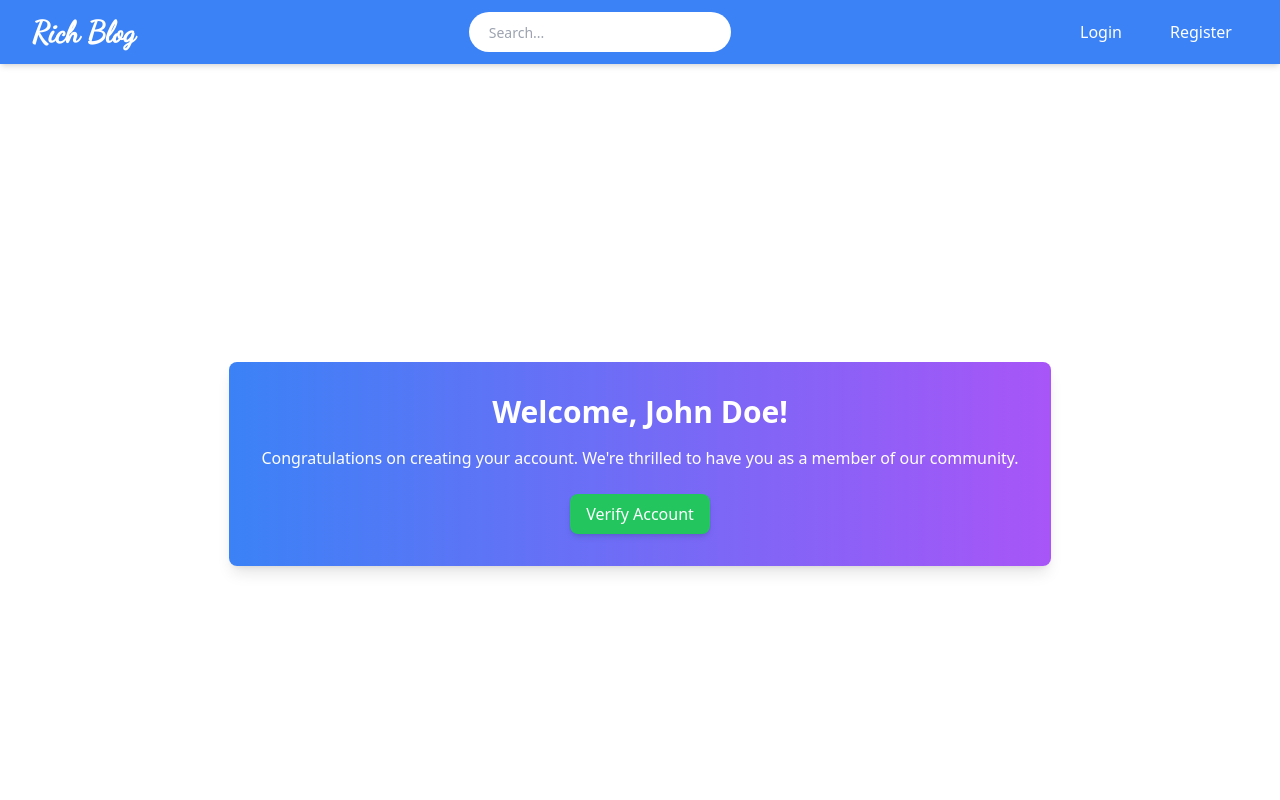
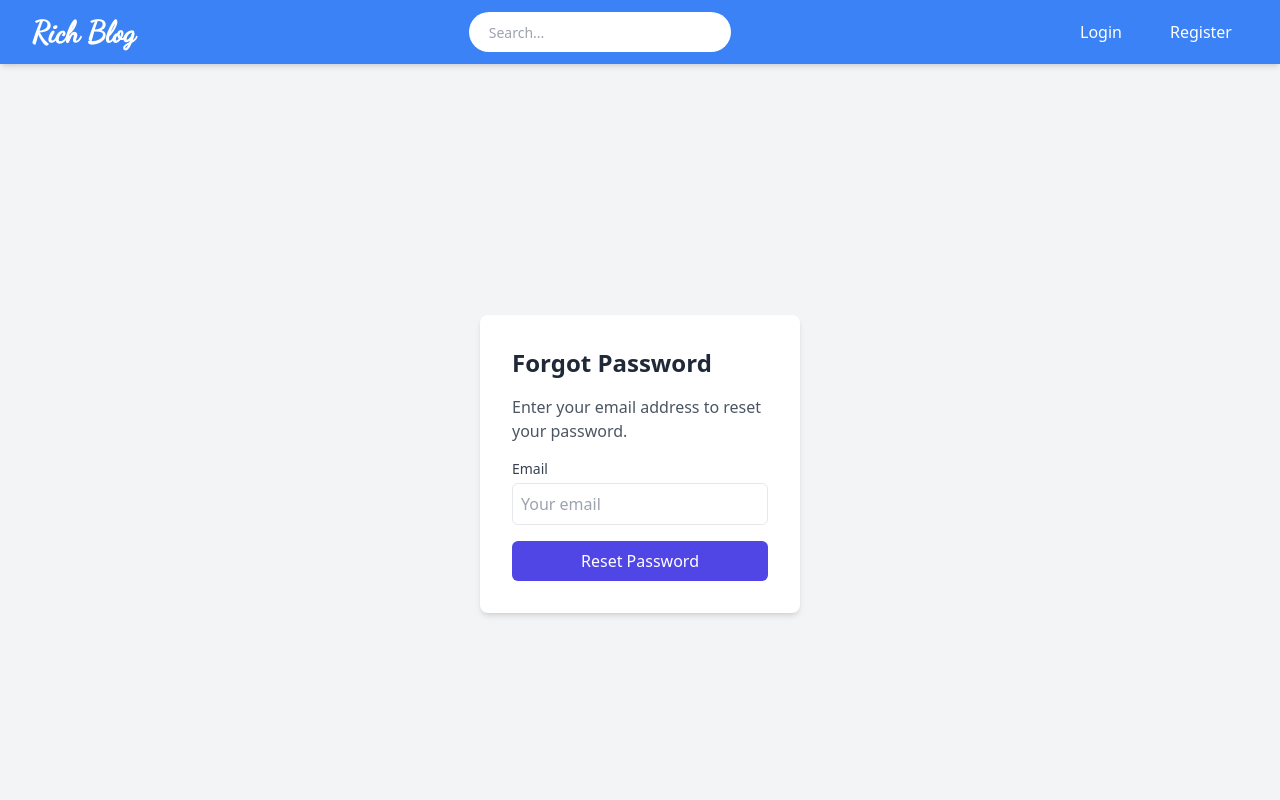
Before and after one commit to dev-moinislam/richBlogFrontend, a React (Vite) app: page / in a window 1280 px wide. Shown: the top 800 px of the page. Built offline with nearby package versions, Linux system fonts and the light colour scheme.

Commit message:
login-register fixed

```diff
--- a/src/common/PageRender.tsx
+++ b/src/common/PageRender.tsx
@@ -9,7 +9,7 @@ import Home from '../pages'
 
 const generatePage = (name: string) => {
   /* ------------------- dynamic import is asyncronous call ------------------- */
-  const LazyComponent = lazy(() => import(`../pages/${name}`).catch(() => ({ default: NotFound })));
+  const LazyComponent = lazy(() => import(/* @vite-ignore */`../pages/${name}`).catch(() => ({ default: NotFound })));
 
   return (
     <Suspense fallback={<PreLoder/>}>
--- a/src/components/auth/LoginPassword.tsx
+++ b/src/components/auth/LoginPassword.tsx
@@ -46,7 +46,7 @@ import LoginLoader from '../global/LoginLoder';
     useEffect(()=>{
       if(isSuccess){
         toast.success('User successfully Login')
-        dispatch(setUser({name:data.user.name,token:data.access_token}))
+        dispatch(setUser({username:data.user.username,token:data.access_token}))
         navigate('/')
       }
 
--- a/src/components/global/Header.tsx
+++ b/src/components/global/Header.tsx
@@ -1,10 +1,10 @@
 import  { useState,useEffect } from 'react';
 import { RiMenuLine, RiCloseLine } from 'react-icons/ri';
-import { Link, useNavigate } from 'react-router-dom';
+import { Link } from 'react-router-dom';
 import Search from './Search';
 import {  useAppDispatch, useAppSelector } from '../../redux/hooks';
-import { logout, selectAuth, setUser } from '../../redux/state/authSlice';
-import {toast} from 'react-toastify'
+import { selectAuth, setUser } from '../../redux/state/authSlice';
+// import {toast} from 'react-toastify'
 
 const Header = () => {
   const BfLogRegLink=[
@@ -27,10 +27,10 @@ const Header = () => {
   };
 
   /* ------------------------------ set User name state ----------------------------- */
-  const {name}=useAppSelector(selectAuth)
+  const {username}=useAppSelector(selectAuth)
 
   /* --------------------------- import use navigate -------------------------- */
-  const navigate=useNavigate()
+  // const navigate=useNavigate()
   const dispatch=useAppDispatch()
 
 
@@ -40,13 +40,6 @@ const Header = () => {
       dispatch(setUser({...user}))
   },[])
 
-  const handleLogout=()=>{
-    dispatch(logout())
-    toast.success('successfully logout')
-    navigate('/login')
-    setIsOpen(!isOpen);
-
-  }
 
   return (
     <div className="w-full sticky bg-blue-500 shadow-md">
@@ -68,7 +61,7 @@ const Header = () => {
 
           {/* Add navigation items here */}
           {
-            !name && (
+            !username && (
               BfLogRegLink.map((item,index)=>(
                 <Link key={index} to={item.path} className="text-white hover:text-blue-300 px-4 py-2 rounded-md">
                   {item.label}
@@ -79,13 +72,13 @@ const Header = () => {
 
           {/* -------------------------------- Dropdown start-------------------------------- */}
             {
-              name && (
+              username && (
                 <div className="relative inline-block">
               <button
                 className="px-4 py-2 text-white bg-blue-500 rounded hover:bg-blue-600 focus:outline-none"
                 onClick={toggleDropdown}
               >
-                {name}
+                {username}
               </button>
 
               {isOpen && (
@@ -111,28 +104,30 @@ const Header = () => {
               {/* Add sidebar links here */}
               {/* -------------------------------- menu Item ------------------------------- */}
               {
+                !username && (
                   BfLogRegLink.map((item,index)=>(
                     <Link onClick={toggleMenu} key={index} to={item.path} className="text-white hover:text-blue-300 px-4 py-2 rounded-md">
                       {item.label}
                     </Link>
                   ))
+                )
               }
 
               {/* ------------------------------ dropdown item small device start----------------------------- */}
                 {
-                  name && (
+                  username && (
                     <div className="relative inline-block">
                     <button
                       className="px-4 py-2 text-white bg-blue-500 rounded hover:bg-blue-600 focus:outline-none"
                       onClick={toggleDropdown}
                     >
-                      {name}
+                      {username}
                     </button>
 
                     {isOpen && (
                       <div className="absolute top-10 right-3 mt-2 bg-white shadow-lg w-[200]">
                         <Link to='/profile' onClick={toggleMenu} className="block px-4 py-2 text-gray-800 hover:bg-gray-200">Profile</Link>
-                        <Link to='' onClick={handleLogout} className="block px-4 py-2 text-gray-800 hover:bg-gray-200">Logout</Link>
+                        <button className="block px-4 py-2 text-gray-800 hover:bg-gray-200">Logout</button>
                       </div>
                     )}
                   </div>
--- a/src/pages/active/[slug].tsx
+++ b/src/pages/active/[slug].tsx
@@ -7,7 +7,7 @@ import LoginLoader from "../../components/global/LoginLoder";
 
 const ActivationPage = () => {
     const {slug}:IParams=useParams()
-    const [verifyUser,{data,isLoading,isSuccess,isError,error}]=useVerifyUserMutation()
+    const [verifyUser,{isLoading,isSuccess,isError,error}]=useVerifyUserMutation()
 
     /* ------------------------- handle account activate ------------------------ */
     const handleSubmit =async (e:FormSubmit) => {
--- a/src/pages/index.tsx
+++ b/src/pages/index.tsx
@@ -1,17 +1,33 @@
 
 const Home = () => {
   return (
-    <div className="flex justify-center items-center h-screen">
-      <div className="bg-gradient-to-r from-blue-500 to-purple-500 p-8 rounded-lg shadow-lg text-center">
-        <h2 className="text-3xl font-semibold text-white mb-4">Welcome, John Doe!</h2>
-        <p className="text-white mb-6">
-          Congratulations on creating your account. We're thrilled to have you as a member of our community.
-        </p>
-        <button className="bg-green-500 hover:bg-green-600 text-white py-2 px-4 rounded-lg shadow-md">
-          Verify Account
+    <div className="min-h-screen bg-gray-100 flex flex-col justify-center items-center">
+    <div className="bg-white p-8 rounded-lg shadow-md w-80">
+      <h2 className="text-2xl font-semibold mb-4">Forgot Password</h2>
+      <p className="text-gray-600 mb-4">
+        Enter your email address to reset your password.
+      </p>
+      <form>
+        <div className="mb-4">
+          <label htmlFor="email" className="block text-sm font-medium text-gray-700">
+            Email
+          </label>
+          <input
+            type="email"
+            id="email"
+            className="mt-1 p-2 w-full border rounded-md focus:ring focus:ring-indigo-300"
+            placeholder="Your email"
+          />
+        </div>
+        <button
+          type="submit"
+          className="w-full bg-indigo-600 text-white py-2 rounded-md hover:bg-indigo-700"
+        >
+          Reset Password
         </button>
-      </div>
+      </form>
     </div>
+  </div>
   )
 }
 
--- a/src/pages/register.tsx
+++ b/src/pages/register.tsx
@@ -13,7 +13,7 @@ const Registration = () => {
     // const dispatch=useAppDispatch()
 
     /* -------------------- registerUser extract for dispatch ------------------- */
-    const [registerUser,{data,isLoading,isError,isSuccess,error}]=useRegisterUserMutation()
+    const [registerUser,{isLoading,isError,isSuccess,error}]=useRegisterUserMutation()
 
 
    /* --------------------------- handle input change -------------------------- */
--- /dev/null
+++ b/src/pages/reset_password/[slug].tsx
@@ -0,0 +1,34 @@
+
+const ForgotPassword = () => {
+  return (
+    <div className="min-h-screen bg-gray-100 flex flex-col justify-center items-center">
+      <div className="bg-white p-8 rounded-lg shadow-md w-80">
+        <h2 className="text-2xl font-semibold mb-4">Forgot Password</h2>
+        <p className="text-gray-600 mb-4">
+          Enter your email address to reset your password.
+        </p>
+        <form>
+          <div className="mb-4">
+            <label htmlFor="email" className="block text-sm font-medium text-gray-700">
+              Email
+            </label>
+            <input
+              type="email"
+              id="email"
+              className="mt-1 p-2 w-full border rounded-md focus:ring focus:ring-indigo-300"
+              placeholder="Your email"
+            />
+          </div>
+          <button
+            type="submit"
+            className="w-full bg-indigo-600 text-white py-2 rounded-md hover:bg-indigo-700"
+          >
+            Reset Password
+          </button>
+        </form>
+      </div>
+    </div>
+  );
+};
+
+export default ForgotPassword;
--- a/src/redux/api/authApi.ts
+++ b/src/redux/api/authApi.ts
@@ -33,9 +33,18 @@ export const authApi = createApi({
         }
     }
 }),
+getRefreshToken:builder.query({
+    query:(headers:{Authorization:string})=>{
+        return {
+            url:'/api/refresh_token',
+            method:'get',
+            headers
+        }
+    }
+}),
   }),
 
 })
 
 
-export const { useLoginUserMutation ,useRegisterUserMutation, useVerifyUserMutation} = authApi
+export const { useLoginUserMutation ,useRegisterUserMutation, useVerifyUserMutation,useGetRefreshTokenQuery} = authApi
--- a/src/redux/state/authSlice.ts
+++ b/src/redux/state/authSlice.ts
@@ -3,12 +3,12 @@ import type { PayloadAction } from '@reduxjs/toolkit'
 import { RootState } from '../store';
 
 export interface AuthState {
-  name:string | null;
+  username:string | null;
   token:string | null
 }
 
 const initialState: AuthState = {
-  name:null,
+  username:null,
   token: null
 }
 
@@ -16,28 +16,28 @@ export const authSlice = createSlice({
   name: 'auth',
   initialState,
   reducers: {
-    setUser: (state, action: PayloadAction<{name:string,token:string}>) => {
+    setUser: (state, action: PayloadAction<{username:string,token:string}>) => {
 
       localStorage.setItem(
         "user",
         JSON.stringify({
-          name:action.payload.name,
+          username:action.payload.username,
           token:action.payload.token
         })
       )
 
-      state.name=action.payload.name
+      state.username=action.payload.username
       state.token=action.payload.token
     },
-    logout:(state)=>{
-      localStorage.clear()
-      state.name=null,
-      state.token=null
-    }
+    // logout:(state)=>{
+    //   localStorage.clear()
+    //   state.username=null,
+    //   state.token=null
+    // }
   },
 })
 
 // Action creators are generated for each case reducer function
-export const {  setUser ,logout} = authSlice.actions
+export const {  setUser } = authSlice.actions
 export const selectAuth = (state: RootState) => state.auth
 export default authSlice.reducer
```
Lines whose indentation alone changed are shown as unchanged.
